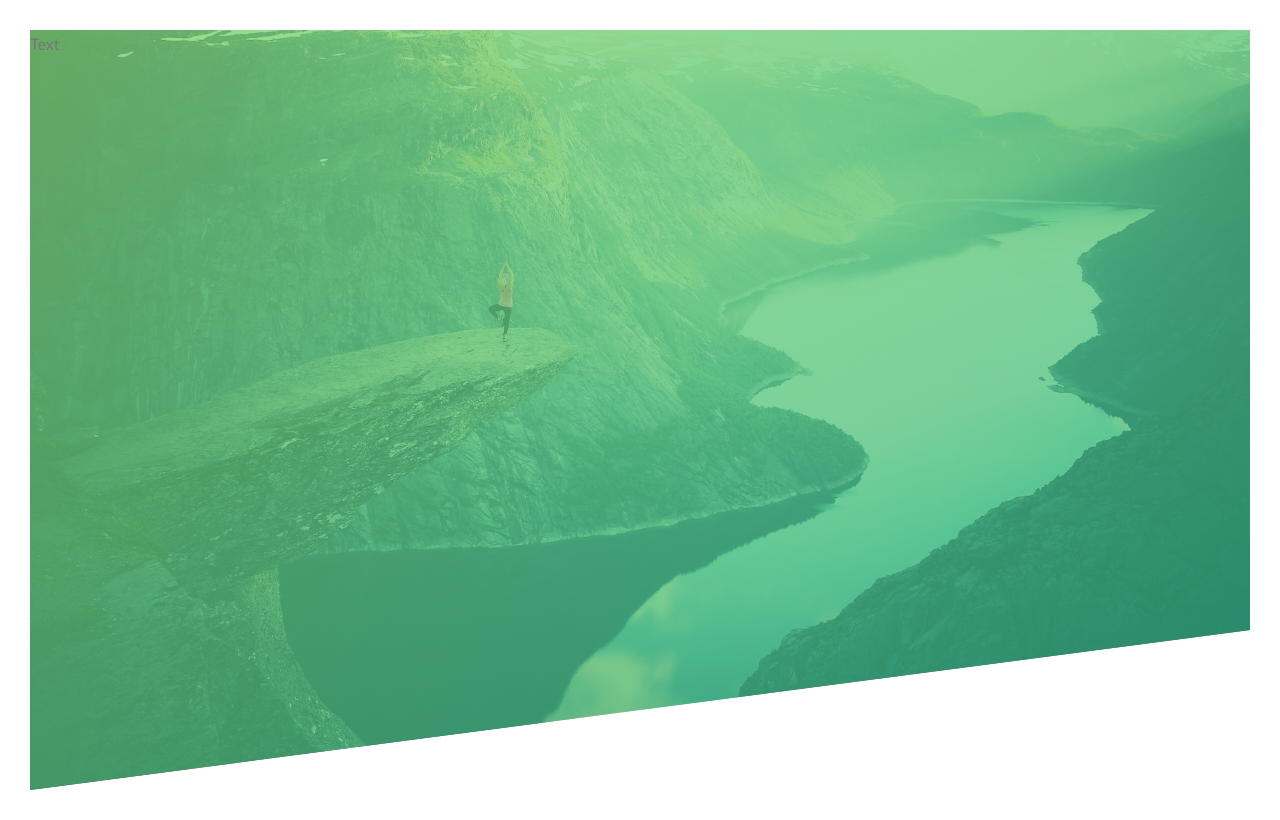
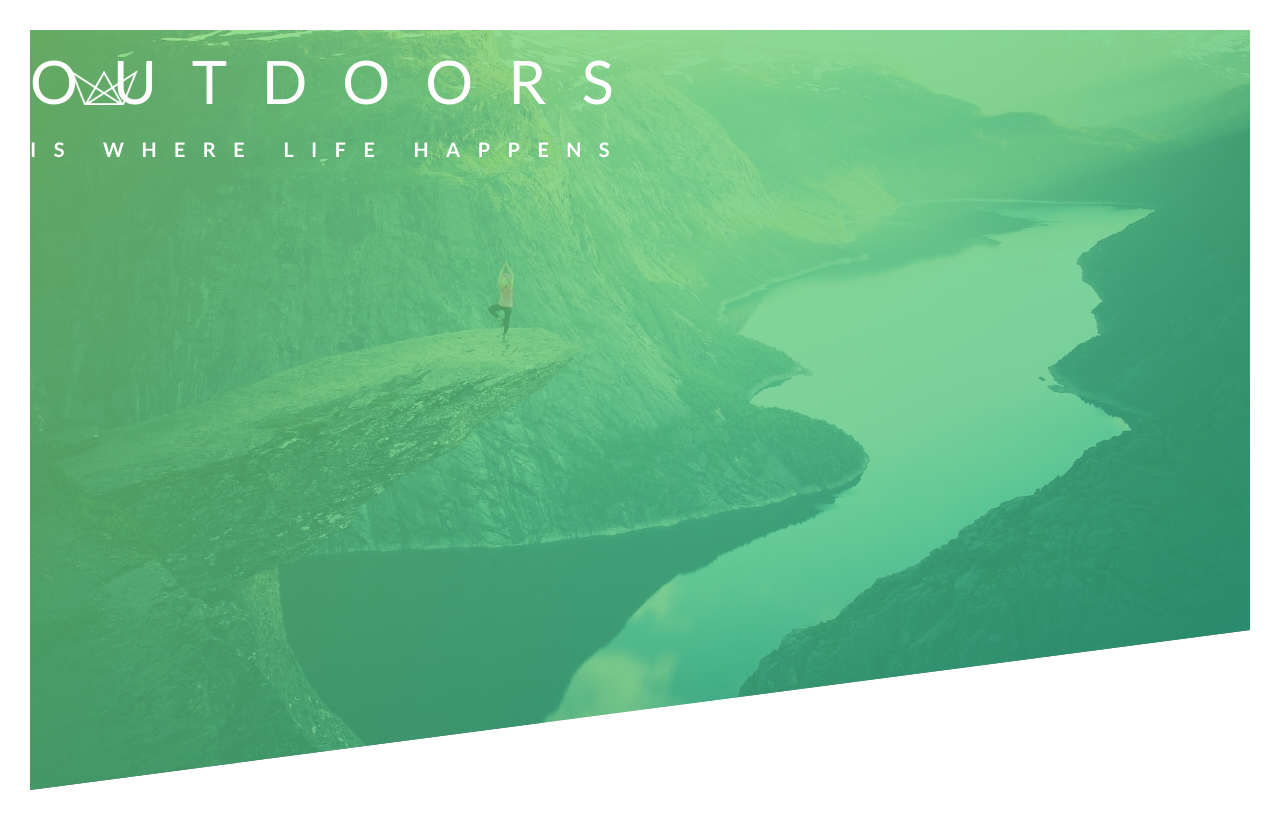
Before and after one commit to SHresTho12/advanced-css-projects, a plain HTML site: page Natours/starter/index.html in a window 1280 px wide. Drawn offline with Linux system fonts and the light colour scheme; files that its build step writes are made by us from their sources.

Commit message:
header text added

```diff
--- a/Natours/starter/css/style.css
+++ b/Natours/starter/css/style.css
@@ -31,9 +31,40 @@
 url(../img/hero.jpg);
 background-size:  cover;
 background-position: top; /* what of the size of the view page the image will always start from the top and stay there */
-
+position: relative;
 clip-path: polygon(0 0,100% 0,100% 75vh,0 100%);
 
 
 
 }
+.logo-box{
+    position:absolute;
+    top: 40px;
+    left: 40px;
+
+}
+
+.logo{
+
+height:35px;
+
+}
+.heading-primary{
+    color: white;
+    text-transform: uppercase;
+
+}
+.heading-primary-main{
+    display: block;
+    font-size:60px;
+    font-weight: 400;
+    letter-spacing:35px;
+
+}
+.heading-primary-sub{
+    display: block;
+    font-size:20px;
+    font-weight: 700;
+    letter-spacing:17.4px;
+
+}
--- a/Natours/starter/index.html
+++ b/Natours/starter/index.html
@@ -14,6 +14,18 @@
     </head>
     <body>
 
-        <header class="header">Text</header>
+        <header class="header">
+            <div class="logo-box">
+                <img src="img/logo-white.png" alt="Logo" class="logo">
+            </div>
+
+            <h1 class="heading-primary">
+                <span class="heading-primary-main">Outdoors</span>
+                <span class="heading-primary-sub">is where life happens</span>
+            </h1>
+
+
+
+        </header>
     </body>
 </html>
```
